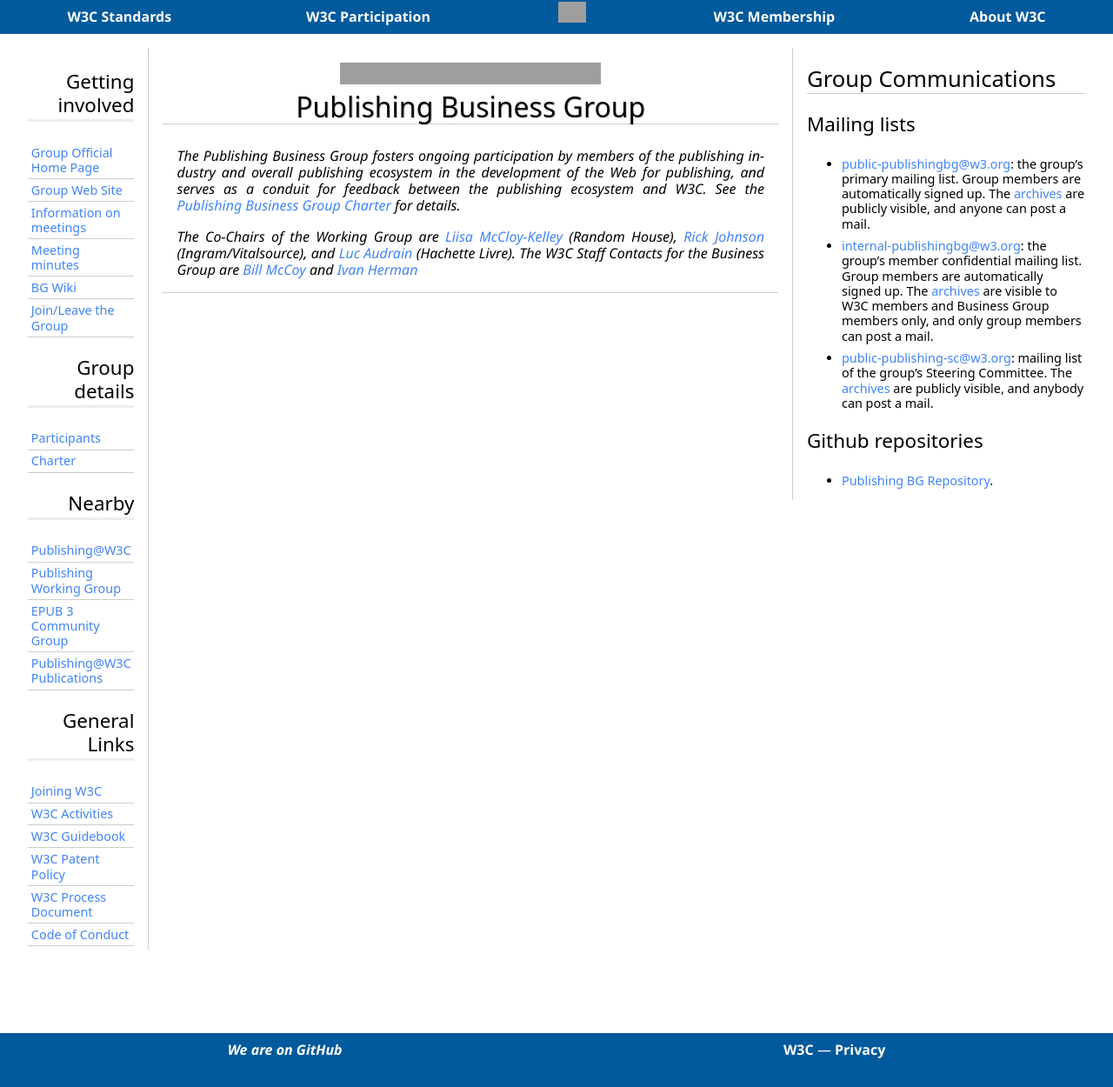
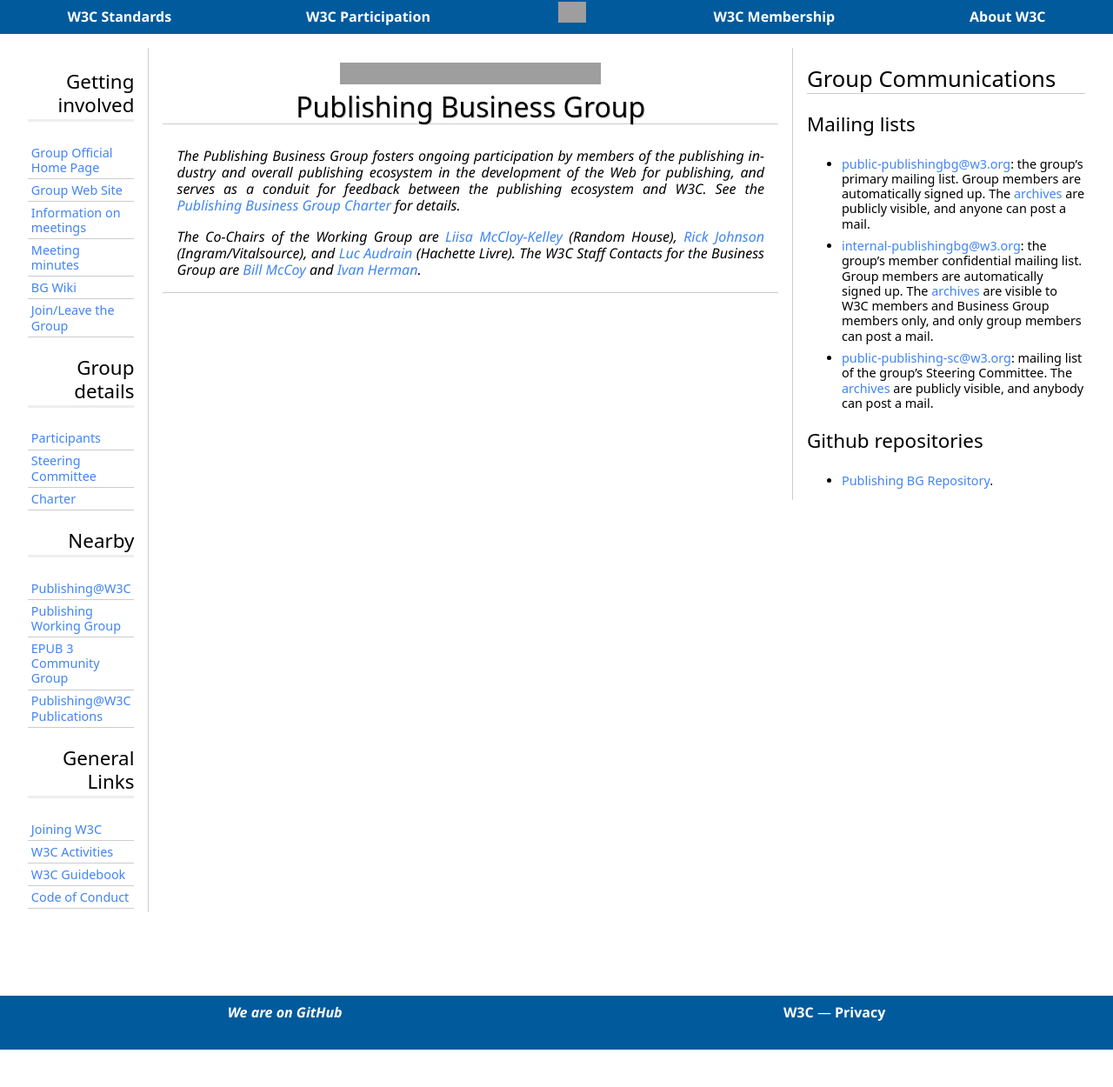
Before and after one commit to w3c/publ-bg, a Jekyll site: the page built from index.md, in a window 1280 px wide. Shown: the whole page at 87% size. Built offline with Jekyll 4.4.1, drawn with Linux system fonts in a browser that asks for light colours; some web fonts are replaced; after the commit the page ends 1207 px from its top, so only the background shows below that; grey boxes are pictures that could not be loaded.

Commit message:
Added an (empty) page for the SC

```diff
--- a/_includes/nav.html
+++ b/_includes/nav.html
@@ -16,6 +16,7 @@
     <h3>Group details</h3>
     <ul>
         <li><a href="https://www.w3.org/community/publishingbg/participants">Participants</a></li>
+        <li><a href="https://w3c.github.io/publ-bg/Steering_Committee/">Steering Committee</a> </li>
         <li><a href="https://www.w3.org/2017/02/PublishingBGcharter">Charter</a></li>
     </ul>
 
@@ -32,8 +33,6 @@
         <li><a href="https://www.w3.org/Consortium/join">Joining W3C</a></li>
         <li><a href="https://www.w3.org/Consortium/activities">W3C Activities</a></li>
         <li><a href="http://www.w3.org/Guide/">W3C Guidebook</a></li>
-        <li><a href="https://www.w3.org/TR/patent-policy/">W3C Patent Policy</a></li>
-        <li><a href="https://www.w3.org/Consortium/Process/">W3C Process Document</a></li>
         <li><a href="https://www.w3.org/Consortium/cepc/">Code of Conduct</a></li>
     </ul>
 </nav>
--- a/index.md
+++ b/index.md
@@ -5,4 +5,4 @@ layout: home
 The Publishing Business Group fosters ongoing participation by members of the publishing industry and overall publishing ecosystem in the development of the Web for publishing, and serves as a conduit for feedback between the publishing ecosystem and W3C. See the [Publishing Business Group Charter](https://www.w3.org/2017/02/PublishingBGcharter) for details.
 
 
-The Co-Chairs of the Working Group are [Liisa McCloy-Kelley](mailto:LMcCloy-Kelley@randomhouse.com) (Random House), [Rick Johnson](mailto:rick.johnson@ingramcontent.com) (Ingram/Vitalsource), and [Luc Audrain](mailto:laudrain@hachette-livre.fr) (Hachette Livre). The W3C Staff Contacts for the Business Group are [Bill McCoy](mailto:bmccoy@w3.org) and [Ivan Herman](mailto:ivan@w3.org)
+The Co-Chairs of the Working Group are [Liisa McCloy-Kelley](mailto:LMcCloy-Kelley@randomhouse.com) (Random House), [Rick Johnson](mailto:rick.johnson@ingramcontent.com) (Ingram/Vitalsource), and [Luc Audrain](mailto:laudrain@hachette-livre.fr) (Hachette Livre). The W3C Staff Contacts for the Business Group are [Bill McCoy](mailto:bmccoy@w3.org) and [Ivan Herman](mailto:ivan@w3.org).
```
Also changed, not shown: Steering_Committee/index.md (added, +9 -0 lines).
